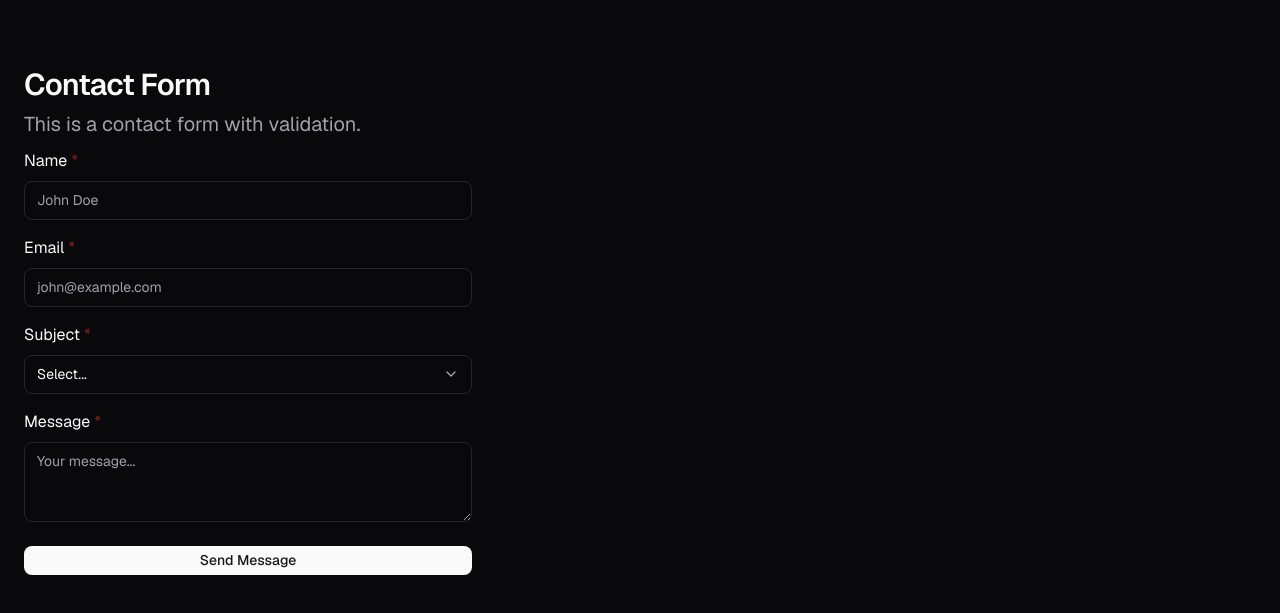
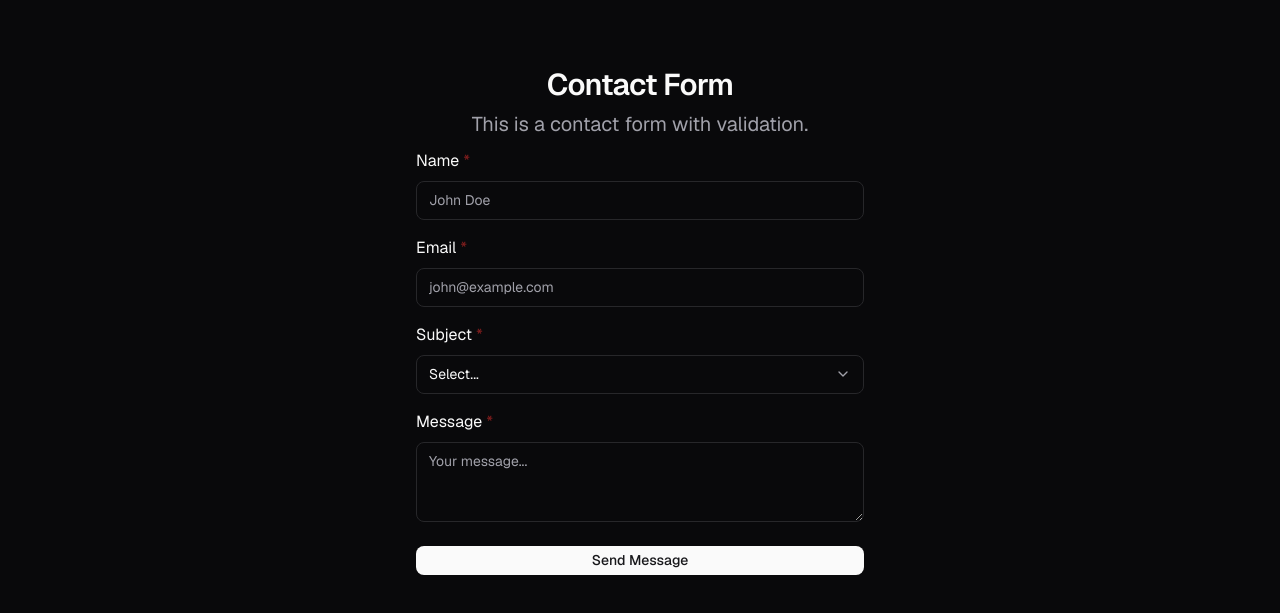
Before and after one commit to wmaurin/web-template, a React (Vite) app: page /components in a window 1280 px wide. Shown: the part 1373-1986 px from the top of the page. Built offline with nearby package versions, Linux system fonts and the light colour scheme.

Commit message:
feat: add center prop to forms

```diff
--- a/src/components/Form.tsx
+++ b/src/components/Form.tsx
@@ -15,6 +15,7 @@ interface FormProps {
   fields: FormField[];
   submitLabel?: string;
   onSubmit?: (data: FormData) => void;
+  center?: boolean;
 }
 
 function Form({
@@ -23,6 +24,7 @@ function Form({
   fields,
   submitLabel = 'Submit',
   onSubmit,
+  center,
 }: FormProps) {
   const handleSubmit = (e: React.FormEvent<HTMLFormElement>) => {
     e.preventDefault();
@@ -32,8 +34,15 @@ function Form({
   };
 
   return (
-    <Section header={header} description={description}>
-      <form onSubmit={handleSubmit} className="flex flex-col gap-4 max-w-md">
+    <Section
+      header={header}
+      description={description}
+      aligned={center ? 'center' : 'left'}
+    >
+      <form
+        onSubmit={handleSubmit}
+        className={`flex flex-col gap-4 max-w-md text-left ${center ? 'mx-auto' : ''}`}
+      >
         {fields.map((field) => (
           <div key={field.name} className="flex flex-col gap-2">
             <label htmlFor={field.name}>
--- a/src/components/Hero.tsx
+++ b/src/components/Hero.tsx
@@ -26,11 +26,7 @@ function Hero({
         </div>
       )}
       <div className="mb-4">
-        {typeof header === 'string' ? (
-          <h1>{header}</h1>
-        ) : (
-          header
-        )}
+        {typeof header === 'string' ? <h1>{header}</h1> : header}
       </div>
       {description && <p className="lead text-lg">{description}</p>}
       {(primaryAction || secondaryAction) && (
--- a/src/components/Section.tsx
+++ b/src/components/Section.tsx
@@ -5,7 +5,12 @@ interface SectionProps {
   children: React.ReactNode;
 }
 
-function Section({ header, description, aligned = 'left', children }: SectionProps) {
+function Section({
+  header,
+  description,
+  aligned = 'left',
+  children,
+}: SectionProps) {
   const alignmentClass = aligned === 'center' ? 'text-center' : 'text-left';
 
   return (
--- a/src/index.css
+++ b/src/index.css
@@ -104,7 +104,7 @@
     BlinkMacSystemFont,
     'Segoe UI',
     sans-serif;
-    /*
+  /*
     'Lora',
     Georgia,
     'Times New Roman',
@@ -341,7 +341,6 @@ button.menu-button:focus-visible {
   outline: none;
   filter: drop-shadow(0 0 8px currentColor);
 }
-
 
 /* Code */
 code {
--- a/src/pages/Components.tsx
+++ b/src/pages/Components.tsx
@@ -49,6 +49,7 @@ function Components() {
 
       <Form
         header="Contact Form"
+        center={true}
         description="This is a contact form with validation."
         fields={[
           {
```
